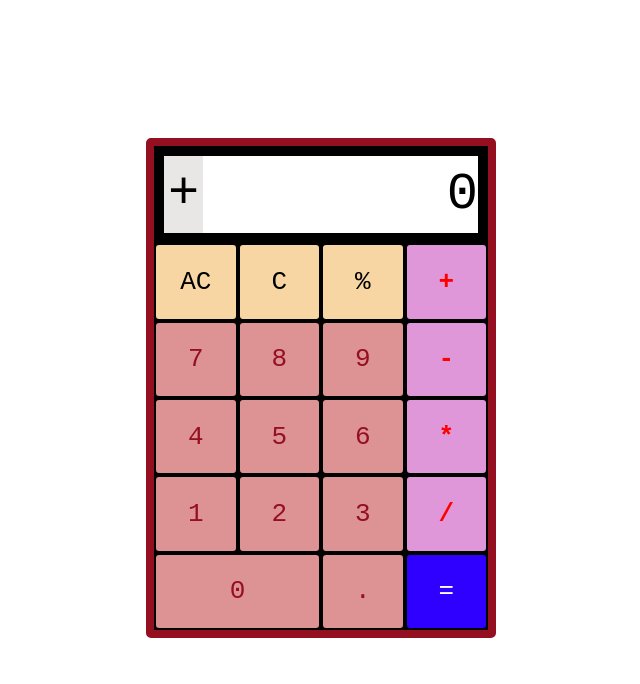
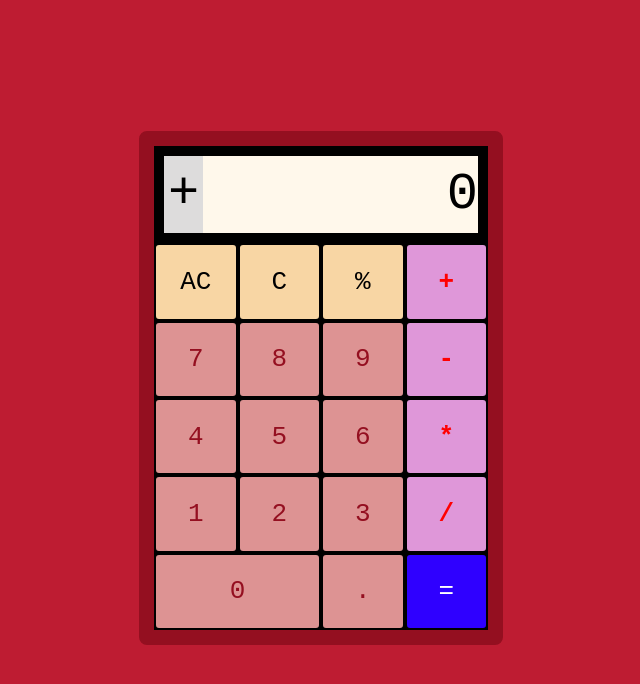
Before and after one commit to anubhavprabhakar/calculator, a plain HTML site: page index.html in a window 1280 px wide. Shown: the whole page, without its empty margins (319-959 px from the left). Drawn offline with Linux system fonts and the light colour scheme.

Commit message:
change body background-colour

```diff
--- a/style.css
+++ b/style.css
@@ -4,6 +4,7 @@ body{
     justify-content: center;
     min-height: 0vh;
     height: 95vh;
+    background-color: #be1c32;
 }
 
 .calculator {
@@ -11,8 +12,8 @@ body{
     flex-direction: column;
     height: 484px;
     width: 334px;
-    border-radius: 5px;
-    border: 8px solid #940f20;
+    border-radius: 8px;
+    border: 15px solid #940f20;
 }
 
 .buttons{
@@ -54,12 +55,13 @@ body{
 }
 
 .input{
+    background-color:rgb(255, 248, 235);
     flex: 3.5;
     justify-content: flex-end;
 }
 
 .inputoperator{
-    background-color:#e9e6e6;
+    background-color:#dddcdc;
     flex: 0.5;
     justify-content: center;
 }
```
